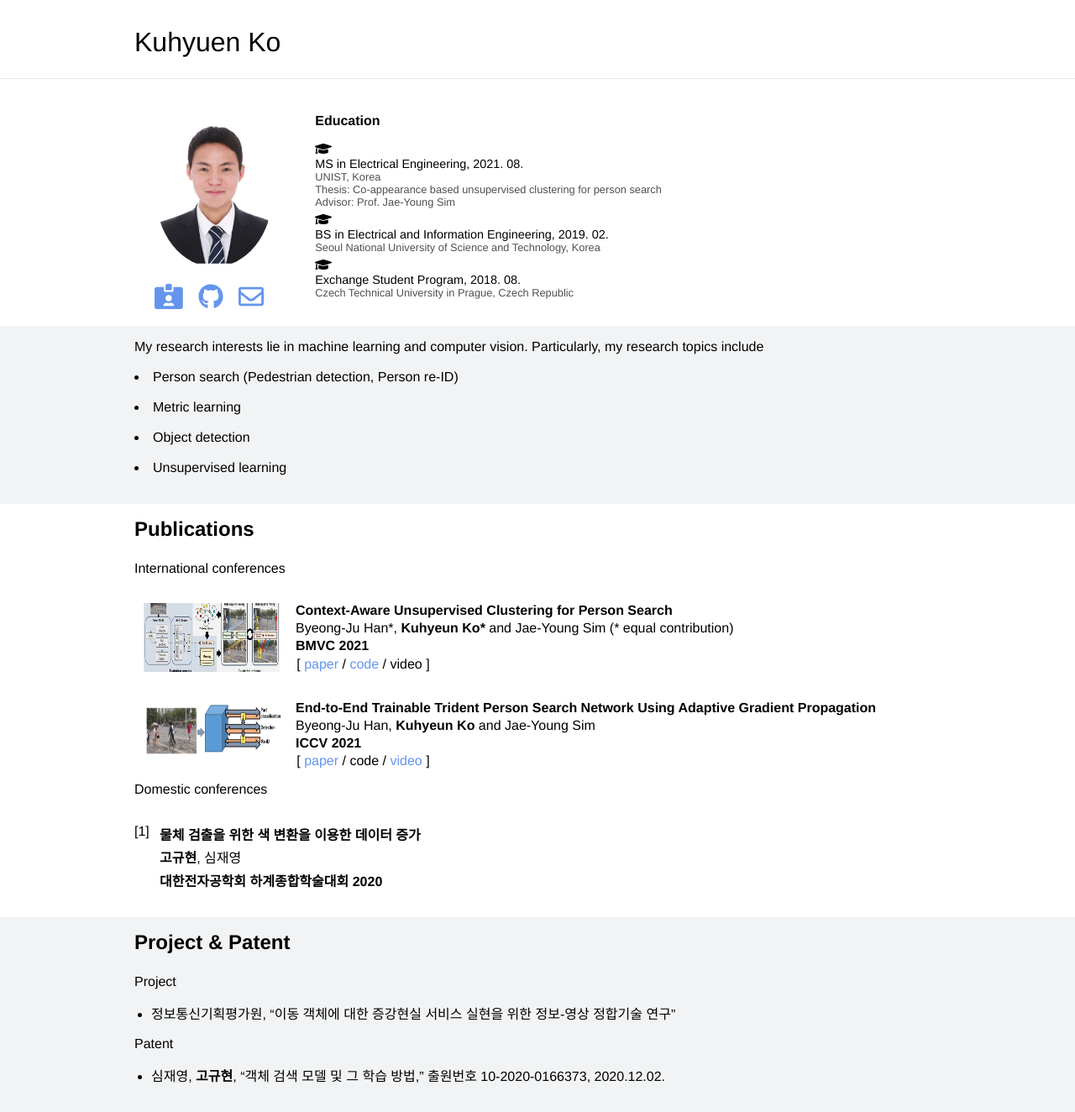
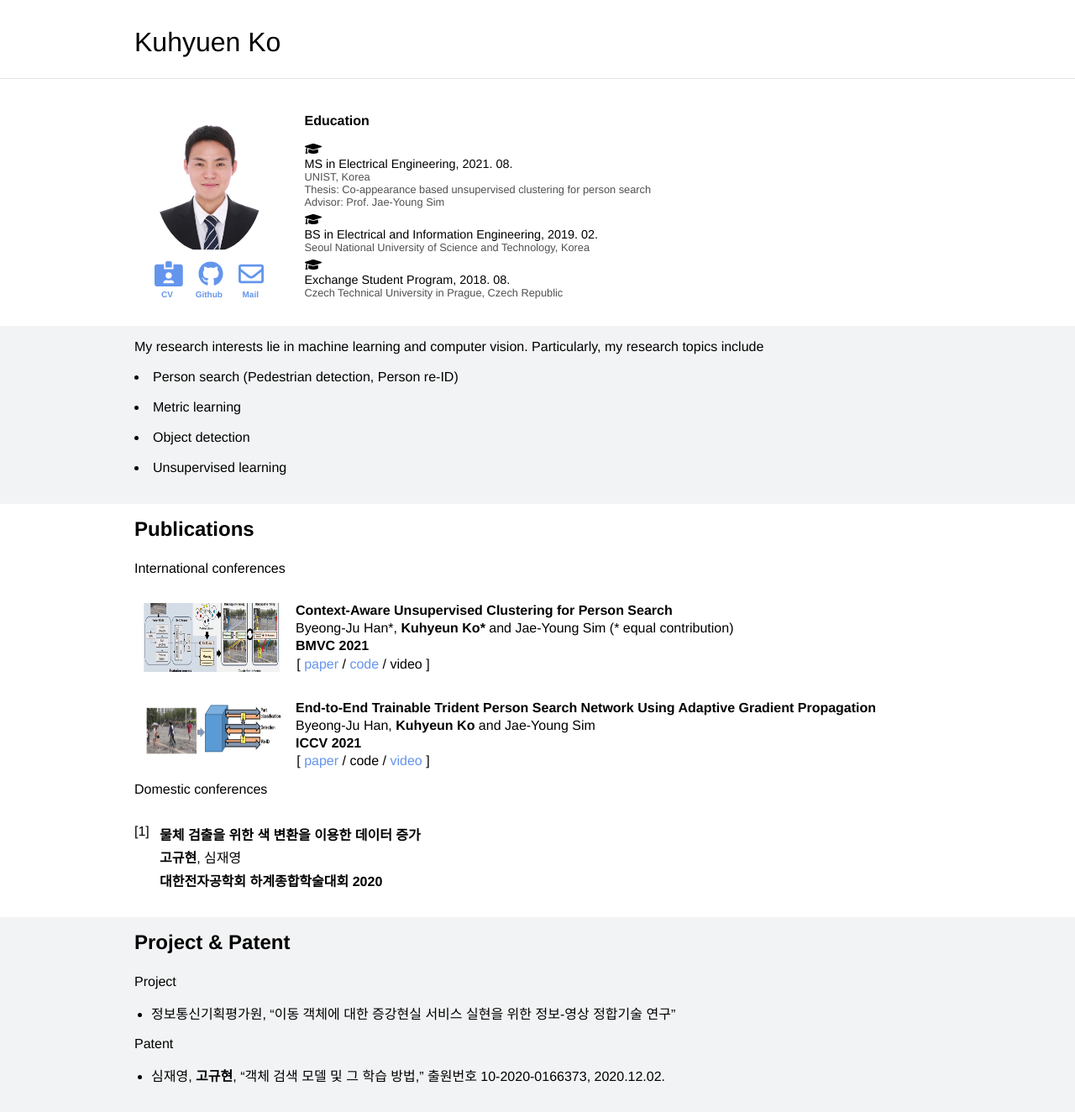
Before and after one commit to Kuhyeun-Ko/kuhyeun-ko.github.io, a Jekyll site: the page built from index.html, in a window 1280 px wide. Shown: the whole page at 84% size. Built offline with Jekyll 4.4.1, drawn with Linux system fonts in a browser that asks for light colours; nearby versions of some CDN libraries.

Commit message:
icon text add

```diff
--- a/_sass/_style.scss
+++ b/_sass/_style.scss
@@ -179,7 +179,14 @@ hr {
 .fab-list{
     list-style: none;
     font-size: 30px;
+    // text-align: center;
     margin-left: 1.5rem;
+}
+.fab-txt{
+    list-style: none;
+    font-size: 10px;
+    font-weight: bold;
+    margin-left: 2.0rem;
 }
 .ul-papers {
     list-style:none;
--- a/_sass/typography.scss
+++ b/_sass/typography.scss
@@ -37,10 +37,12 @@
         font-style: italic;
     }
     .profile-picture {
-        height: 2.1*$image-size;
-        width: 1.65*$image-size;
+        height: 1.9*$image-size;
+        width: 1.5*$image-size;
+        // height: 2.1*$image-size;
+        // width: 1.65*$image-size;
         position: relative;
-        margin: 20px 50px 20px 25px;
+        margin: 20px 50px 10px 25px;
         float: left;
         border-radius: 50%;
         p & {
--- a/index.html
+++ b/index.html
@@ -9,9 +9,15 @@ layout: default
             <!-- <img class="profile-picture" src="khko.jpg"><br class="br"> -->
             <li class="fab-list">
                 <a href="/khko/cv.pdf" View PDF><i class="fas fa-id-card-alt"></i></a>
-                <a href="https://github.com/kuhyeun-ko"><i class="fab fa-github" style="margin-left: 0.6rem; margin-right: 0.6rem;" ></i></a>
+                <a href="https://github.com/Kuhyeun-Ko"><i class="fab fa-github" style="margin-left: 0.6rem; margin-right: 0.6rem;" ></i></a>
                 <a href="mailto:khko@unist.ac.kr"><i class="far fa-envelope"></i></a>
             </li>
+            <li class="fab-txt">
+                <a href="/khko/cv.pdf" View PDF style="margin-right: 1.5rem; text-align: center;">CV</a>
+                <a href="https://github.com/Kuhyeun-Ko" style="margin-right: 1.3rem; text-align: center;">Github</a>
+                <a href="mailto:khko@unist.ac.kr" style="margin-right: 0rem; text-align: center;">Mail</a>
+            </li>
+
     </div>
 
     <ul>
```
Also changed, not shown: 2 other files.
